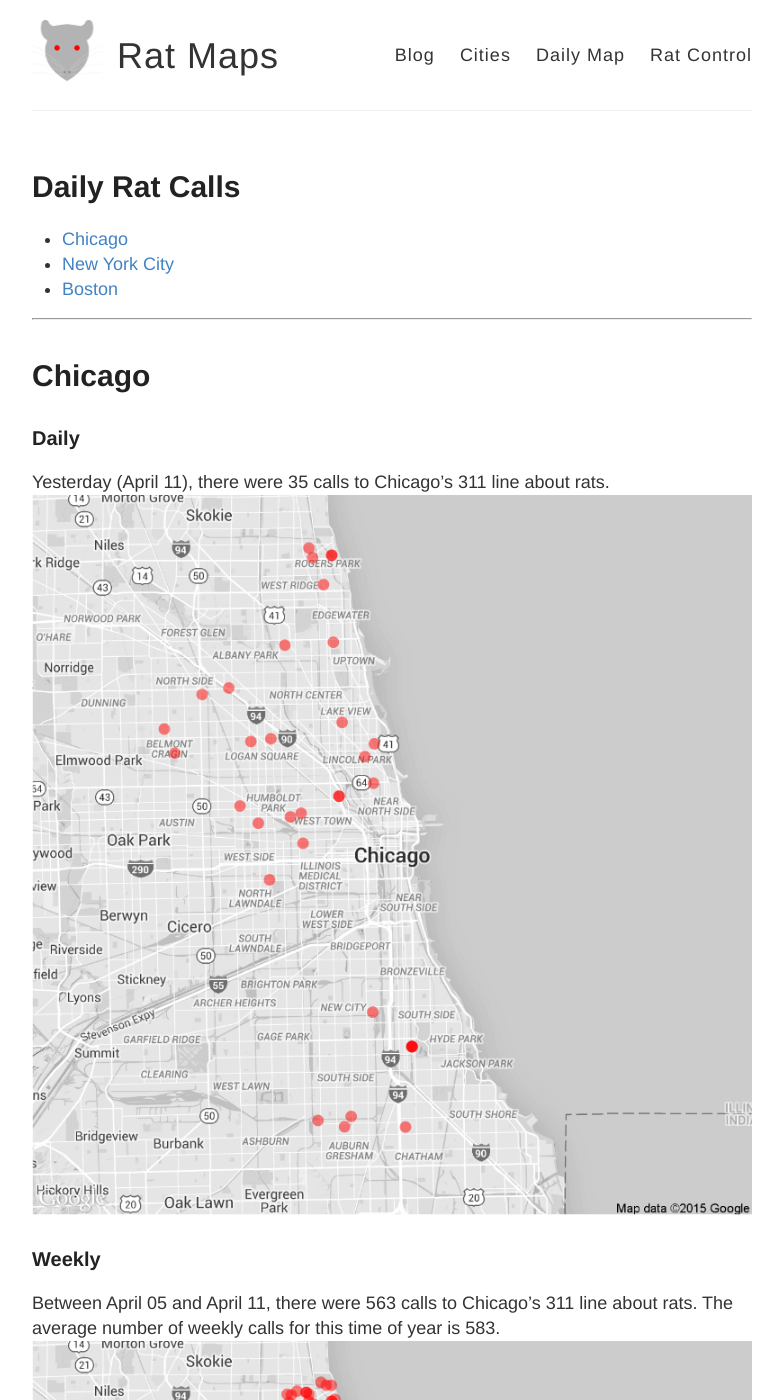
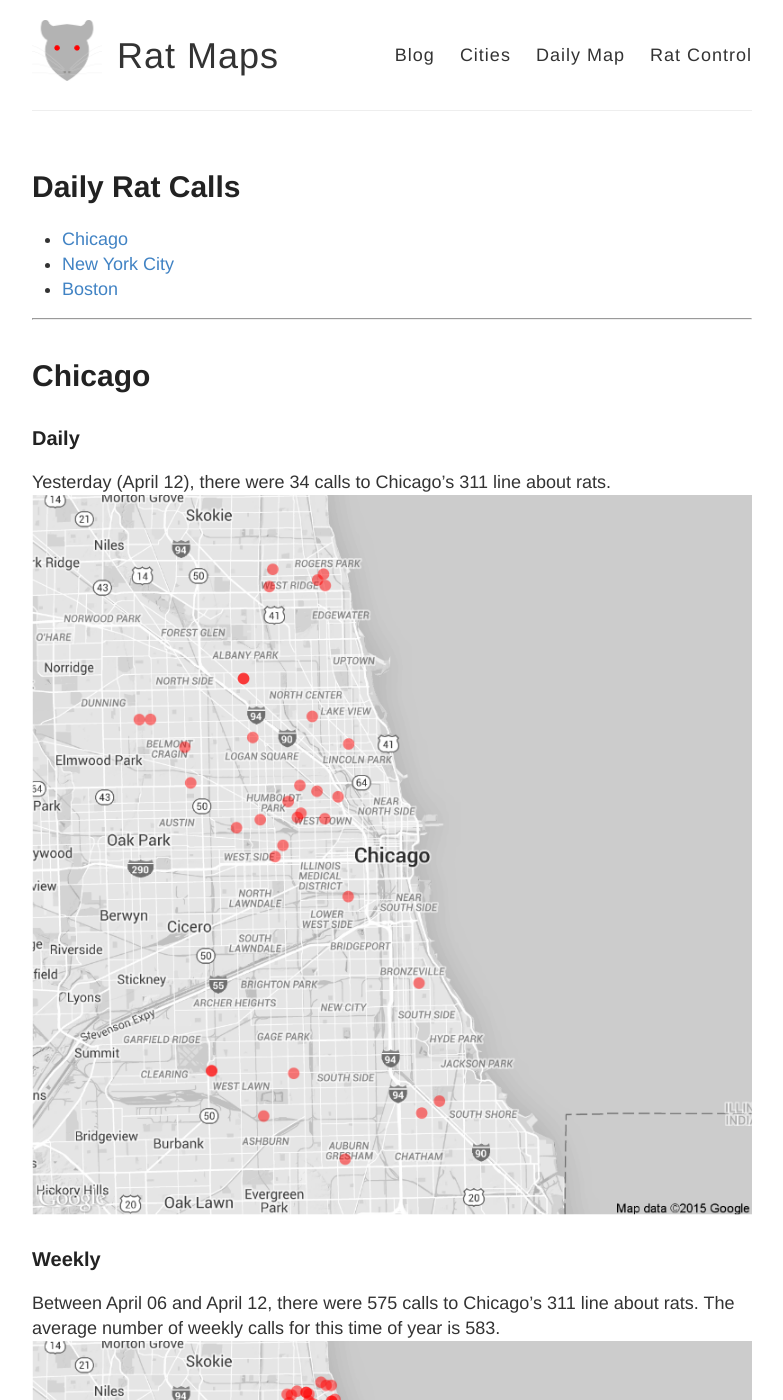
Before and after one commit to DanielHadley/ratmaps, a Jekyll site: the page built from daily.md, in a window 1280 px wide and 1400 px high. Shown: the whole window, without its empty margins (248-1031 px from the left). Built offline with Jekyll 4.4.1, drawn with Linux system fonts in a browser that asks for light colours; comment, search, counter and statistics services are not loaded; some of the changed text lies outside the part shown.

Commit message:
Daily Maps

```diff
--- a/daily.md
+++ b/daily.md
@@ -15,22 +15,22 @@
 
 ### Daily
 
-Yesterday (April 11), there were 35 calls to Chicago's 311 line about rats.
+Yesterday (April 12), there were 34 calls to Chicago's 311 line about rats.
 ![Chicago rat calls to 311 weekly map]({{ site.cityimages }}/daily/Chicago_Rat_Map_Daily.png)
 
 ### Weekly
-Between April 05 and April 11, there were 563 calls to Chicago's 311 line about rats. The average number of weekly calls for this time of year is 583.
+Between April 06 and April 12, there were 575 calls to Chicago's 311 line about rats. The average number of weekly calls for this time of year is 583.
 ![Chicago rat calls to 311 weekly map]({{ site.cityimages }}/daily/Chicago_Rat_Map_Weekly.png)
 ***
 # New York City <a id="nyc"><a>
 
 ### Daily
 
-Yesterday (April 11), there were 16 calls to New York City's 311 line about rats.
+Yesterday (April 12), there were 5 calls to New York City's 311 line about rats.
 ![NYC rat calls to 311 weekly map]({{ site.cityimages }}/daily/NYC_Rat_Map_Daily.png)
 
 ### Weekly
-Between April 05 and April 11, there were 256 calls to New York City's 311 line about rats. The average number of weekly calls for this time of year is 208.
+Between April 06 and April 12, there were 262 calls to New York City's 311 line about rats. The average number of weekly calls for this time of year is 208.
 ![NYC rat calls to 311 weekly map]({{ site.cityimages }}/daily/NYC_Rat_Map_Weekly.png)
 
 Each red dot represents one call about a rat seen in that location. The dots are transparent, so multiple calls from one location will be seen as a solid dot. The usual caveats apply: more calls do not necessarily mean that there are more rats in that location than other parts of the city. A cluster of dots could indicate that one resident is unusually vocal about rodents in his or her neighborhood. Also, more densely populated neighborhoods tend to make more calls to 311.
```
Also changed, not shown: images/pages/daily/Chicago_Rat_Map_Daily.png, images/pages/daily/Chicago_Rat_Map_Weekly.png, images/pages/daily/NYC_Rat_Map_Daily.png, images/pages/daily/NYC_Rat_Map_Weekly.png.
